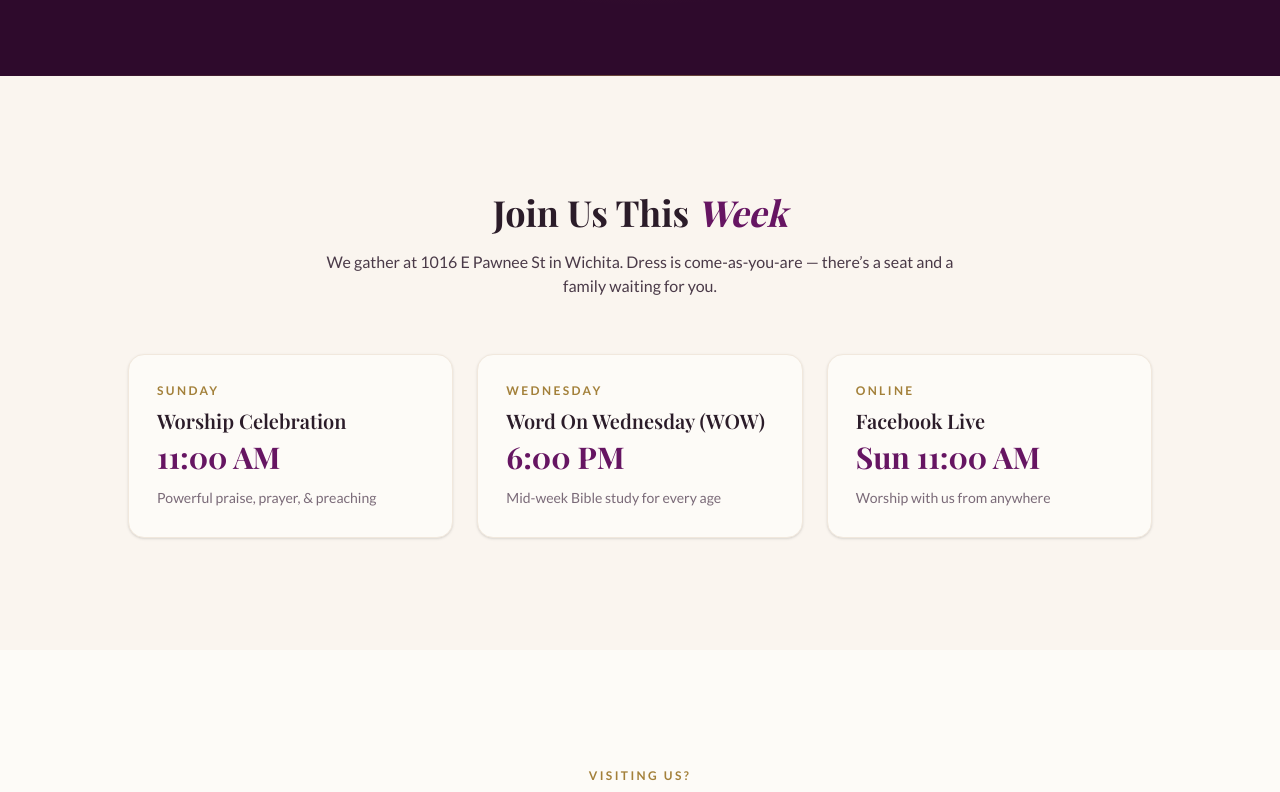
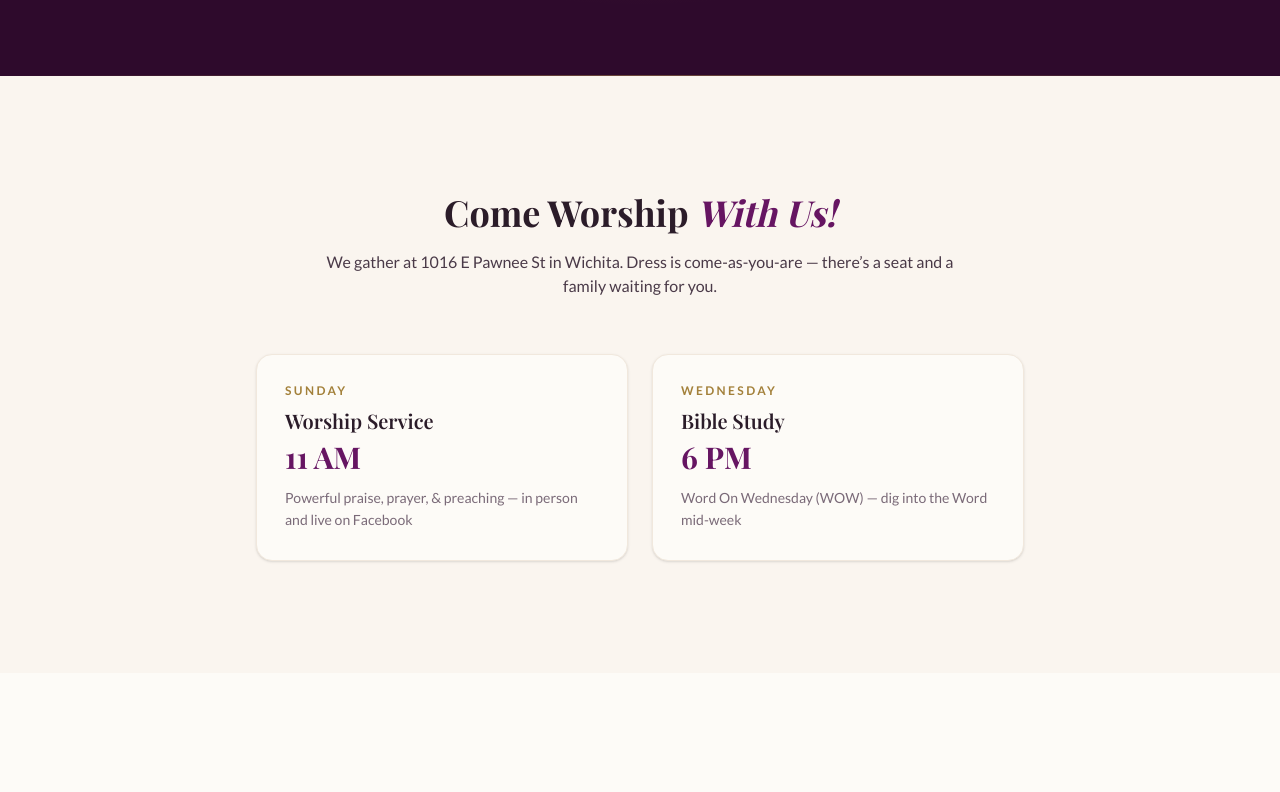
Before and after one commit to edesent/victorycommunityoffaith, a Next.js app: page / in a window 1280 px wide. Shown: the part 2657-3449 px from the top of the page. Built offline with nearby package versions, Linux system fonts and the light colour scheme; a web font is replaced by a local one.

Commit message:
Service times: match the church's 2026 banner (Sunday 11 AM & Wednesday 6 PM)
Co-Authored-By: Claude Fable 5 <noreply@anthropic.com>

```diff
--- a/src/components/Footer.tsx
+++ b/src/components/Footer.tsx
@@ -12,9 +12,8 @@ const quickLinks = [
 ];
 
 const serviceTimes = [
-  { label: "Worship Celebration", time: "Sun 11:00 AM" },
-  { label: "Word On Wednesday (WOW)", time: "Wed 6:00 PM" },
-  { label: "Facebook Live", time: "Sun 11:00 AM" },
+  { label: "Sunday Worship", time: "11 AM" },
+  { label: "Wednesday Bible Study", time: "6 PM" },
 ];
 
 export default function Footer() {
--- a/src/components/ServiceTimes.tsx
+++ b/src/components/ServiceTimes.tsx
@@ -3,21 +3,15 @@ import AnimateOnScroll from "./AnimateOnScroll";
 const services = [
   {
     day: "Sunday",
-    title: "Worship Celebration",
-    time: "11:00 AM",
-    detail: "Powerful praise, prayer, & preaching",
+    title: "Worship Service",
+    time: "11 AM",
+    detail: "Powerful praise, prayer, & preaching — in person and live on Facebook",
   },
   {
     day: "Wednesday",
-    title: "Word On Wednesday (WOW)",
-    time: "6:00 PM",
-    detail: "Mid-week Bible study for every age",
-  },
-  {
-    day: "Online",
-    title: "Facebook Live",
-    time: "Sun 11:00 AM",
-    detail: "Worship with us from anywhere",
+    title: "Bible Study",
+    time: "6 PM",
+    detail: "Word On Wednesday (WOW) — dig into the Word mid-week",
   },
 ];
 
@@ -28,7 +22,7 @@ export default function ServiceTimes() {
         <AnimateOnScroll>
           <div className="text-center mb-14">
             <h2 className="font-serif text-3xl md:text-4xl font-bold text-text-dark leading-snug">
-              Join Us This <em className="text-brown-light italic">Week</em>
+              Come Worship <em className="text-brown-light italic">With Us!</em>
             </h2>
             <p className="text-text-body mt-3 max-w-2xl mx-auto">
               We gather at 1016 E Pawnee St in Wichita. Dress is come-as-you-are —
@@ -37,7 +31,7 @@ export default function ServiceTimes() {
           </div>
         </AnimateOnScroll>
 
-        <div className="grid sm:grid-cols-2 lg:grid-cols-3 gap-6 max-w-5xl mx-auto">
+        <div className="grid sm:grid-cols-2 gap-6 max-w-3xl mx-auto">
           {services.map((s, i) => (
             <AnimateOnScroll key={s.title} delay={i * 100}>
               <div className="h-full p-7 bg-warm-white rounded-2xl shadow-sm hover:shadow-md hover:-translate-y-1 transition-all border border-cream-dark">
--- a/src/components/UpcomingEvents.tsx
+++ b/src/components/UpcomingEvents.tsx
@@ -4,13 +4,13 @@ const events = [
   {
     date: { month: "Every", day: "Sun" },
     title: "Worship Celebration Service",
-    time: "Sundays • 11:00 AM",
+    time: "Sundays • 11 AM",
     body: "Powerful praise, prayer, and an empowering word — in person at 1016 E Pawnee and live on Facebook.",
   },
   {
     date: { month: "Every", day: "Wed" },
     title: "Word On Wednesday (WOW)",
-    time: "Wednesdays • 6:00 PM",
+    time: "Wednesdays • 6 PM",
     body: "Our mid-week Bible study — dig into the Word, ask questions, and pray together.",
   },
   {
--- a/src/components/WatchLive.tsx
+++ b/src/components/WatchLive.tsx
@@ -18,7 +18,7 @@ export default function WatchLive() {
                     <span className="relative inline-flex rounded-full h-2.5 w-2.5 bg-red-500" />
                   </span>
                   <span className="text-xs font-bold tracking-[0.25em] uppercase text-gold-light">
-                    Live on Facebook — Sundays at 11:00 AM
+                    Live on Facebook — Sundays at 11 AM
                   </span>
                 </div>
                 <h2 className="font-serif text-3xl md:text-4xl font-bold text-white leading-snug mb-4">
--- a/src/config/site.data.ts
+++ b/src/config/site.data.ts
@@ -10,7 +10,7 @@ export const SITE_DATA = {
   shortName: "Victory",
   tagline: "People Empowered to Win",
   description:
-    "Victory Community of Faith is a progressive, Liberationist church in Wichita, Kansas. Join us for Worship Celebration Sundays at 11:00 AM and Word On Wednesday (WOW) Bible study at 6:00 PM. Empowering and inspiring the people of our community to experience victory through the message and ministry of Jesus Christ.",
+    "Victory Community of Faith is a progressive, Liberationist church in Wichita, Kansas. Come worship with us — Sundays at 11 AM and Wednesday Bible study at 6 PM. Empowering and inspiring the people of our community to experience victory through the message and ministry of Jesus Christ.",
   shortDescription:
     "A Liberationist church in Wichita, Kansas — People Empowered to Win.",
   url: "https://victorycommunityoffaith.vercel.app",
```
Also changed, not shown: 1 other file (tests, documents, lock files or other folders).
